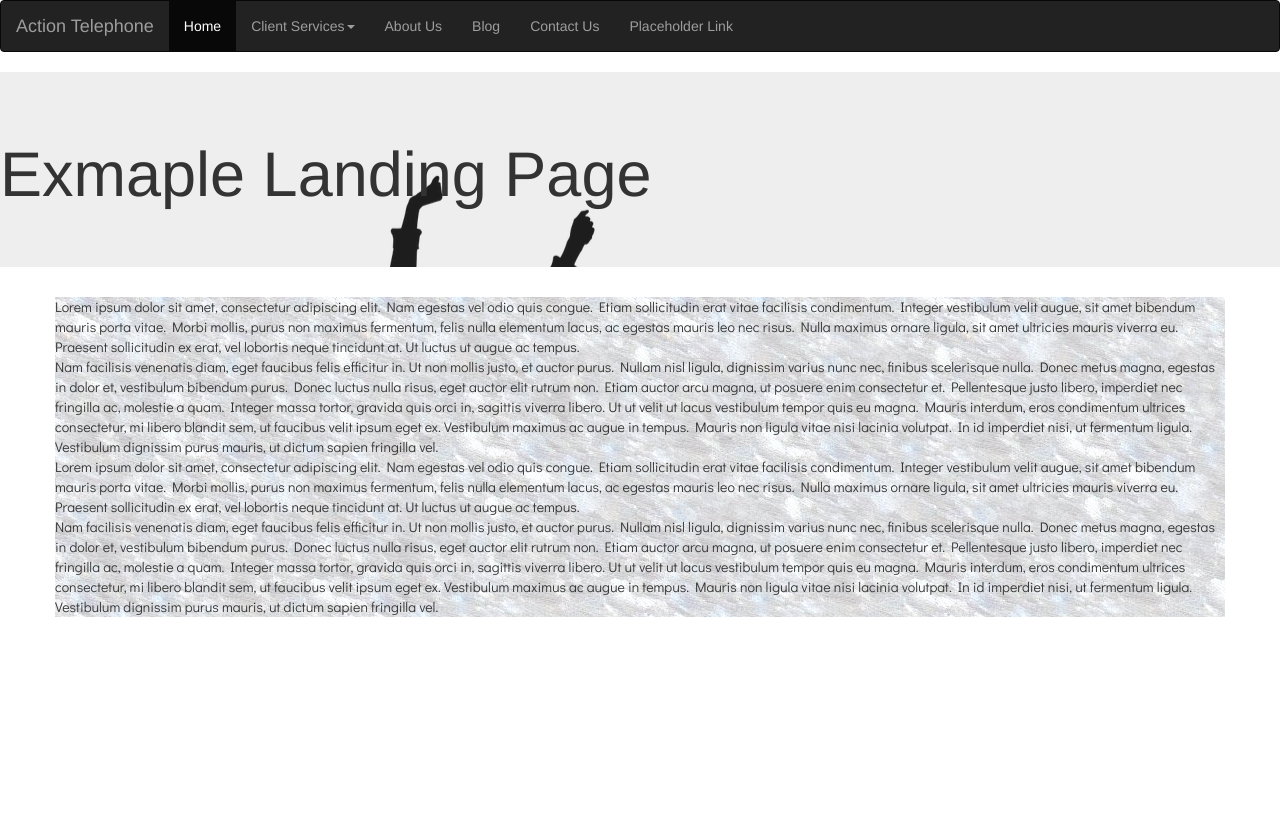
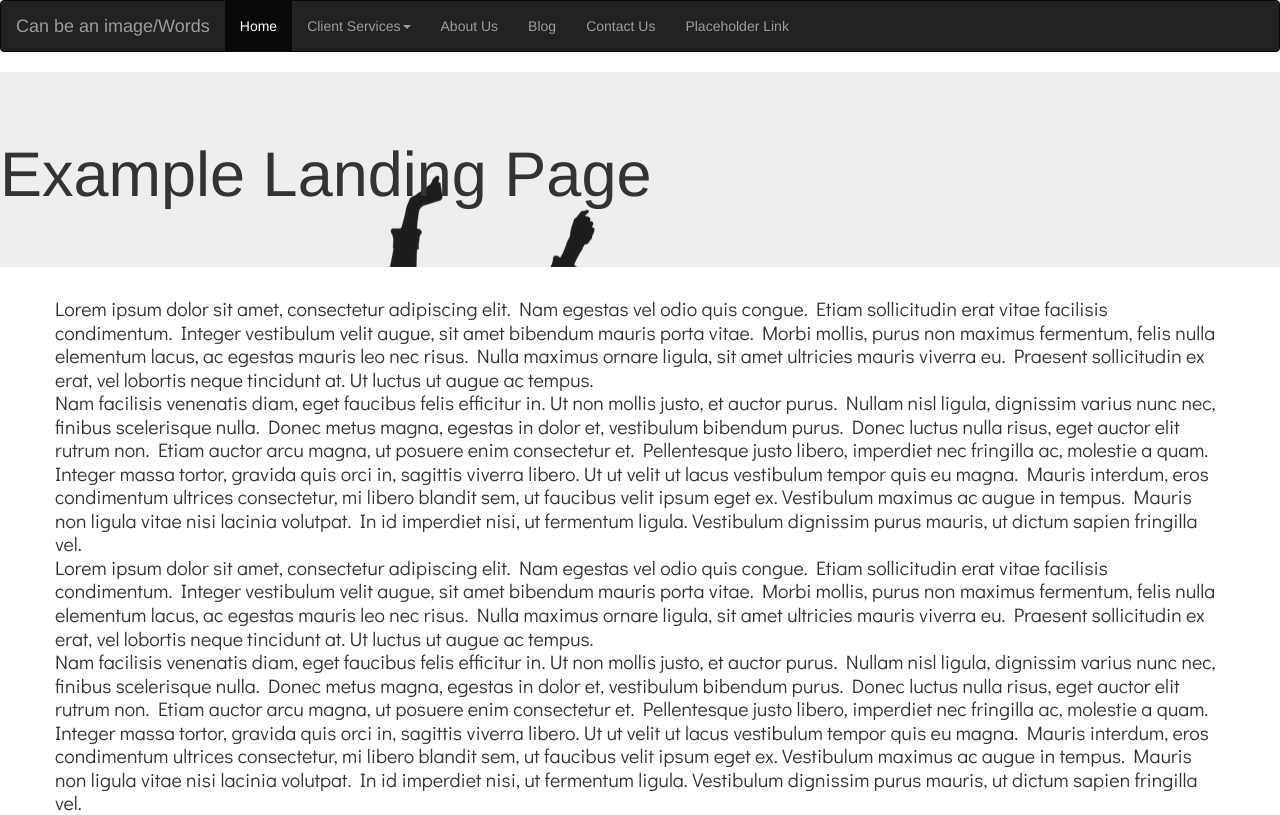
Before and after one commit to djmaclachlan/my-project, a PHP site: page / in a window 1280 px wide. Before the commit the page ends 617 px from the top, so only its background shows below. Run offline with PHP 8.4, Linux system fonts and the light colour scheme.

Commit message:
Add files via upload

```diff
--- a/index.html
+++ b/index.html
@@ -30,7 +30,7 @@
                 <span class="icon-bar"></span>
                 <span class="icon-bar"></span>
             </button>
-            <a class="navbar-brand" href="index.html">Action Telephone</a>
+            <a class="navbar-brand" href="index.html">Can be an image/Words</a>
         </div>
         <div class="collapse navbar-collapse" id="myNavbar">
             <ul class="nav navbar-nav">
@@ -53,17 +53,17 @@
 
 </nav>
 <div class="jumbotron">
-    <h1>Exmaple Landing Page</h1>
+    <h1>Example Landing Page</h1>
 </div>
 <div class="container">
 <div class="row">
-    <div class="gothic" class="col-s-6">
+    <div class="gothic" class="col-sm-6">
         Lorem ipsum dolor sit amet, consectetur adipiscing elit. Nam egestas vel odio quis congue. Etiam sollicitudin erat vitae facilisis condimentum. Integer vestibulum velit augue, sit amet bibendum mauris porta vitae. Morbi mollis, purus non maximus fermentum, felis nulla elementum lacus, ac egestas mauris leo nec risus. Nulla maximus ornare ligula, sit amet ultricies mauris viverra eu. Praesent sollicitudin ex erat, vel lobortis neque tincidunt at. Ut luctus ut augue ac tempus.<br />
 
         Nam facilisis venenatis diam, eget faucibus felis efficitur in. Ut non mollis justo, et auctor purus. Nullam nisl ligula, dignissim varius nunc nec, finibus scelerisque nulla. Donec metus magna, egestas in dolor et, vestibulum bibendum purus. Donec luctus nulla risus, eget auctor elit rutrum non. Etiam auctor arcu magna, ut posuere enim consectetur et. Pellentesque justo libero, imperdiet nec fringilla ac, molestie a quam. Integer massa tortor, gravida quis orci in, sagittis viverra libero. Ut ut velit ut lacus vestibulum tempor quis eu magna. Mauris interdum, eros condimentum ultrices consectetur, mi libero blandit sem, ut faucibus velit ipsum eget ex. Vestibulum maximus ac augue in tempus. Mauris non ligula vitae nisi lacinia volutpat. In id imperdiet nisi, ut fermentum ligula. Vestibulum dignissim purus mauris, ut dictum sapien fringilla vel.
     </div>
 
-    <div class="gothic" class="col-s-6">
+    <div class="gothic" class="col-sm-6">
         Lorem ipsum dolor sit amet, consectetur adipiscing elit. Nam egestas vel odio quis congue. Etiam sollicitudin erat vitae facilisis condimentum. Integer vestibulum velit augue, sit amet bibendum mauris porta vitae. Morbi mollis, purus non maximus fermentum, felis nulla elementum lacus, ac egestas mauris leo nec risus. Nulla maximus ornare ligula, sit amet ultricies mauris viverra eu. Praesent sollicitudin ex erat, vel lobortis neque tincidunt at. Ut luctus ut augue ac tempus.<br />
 
         Nam facilisis venenatis diam, eget faucibus felis efficitur in. Ut non mollis justo, et auctor purus. Nullam nisl ligula, dignissim varius nunc nec, finibus scelerisque nulla. Donec metus magna, egestas in dolor et, vestibulum bibendum purus. Donec luctus nulla risus, eget auctor elit rutrum non. Etiam auctor arcu magna, ut posuere enim consectetur et. Pellentesque justo libero, imperdiet nec fringilla ac, molestie a quam. Integer massa tortor, gravida quis orci in, sagittis viverra libero. Ut ut velit ut lacus vestibulum tempor quis eu magna. Mauris interdum, eros condimentum ultrices consectetur, mi libero blandit sem, ut faucibus velit ipsum eget ex. Vestibulum maximus ac augue in tempus. Mauris non ligula vitae nisi lacinia volutpat. In id imperdiet nisi, ut fermentum ligula. Vestibulum dignissim purus mauris, ut dictum sapien fringilla vel.
--- a/styles.css
+++ b/styles.css
@@ -1,4 +1,4 @@
-.container{
+html{
     background-image: url(background.jpg);
 }
 .jumbotron{
@@ -7,4 +7,6 @@
 
 .gothic{
     font-family: 'Didact Gothic', sans-serif;
+    font-size: 1.4em;
+    line-height: 1.2em;
 }
```
